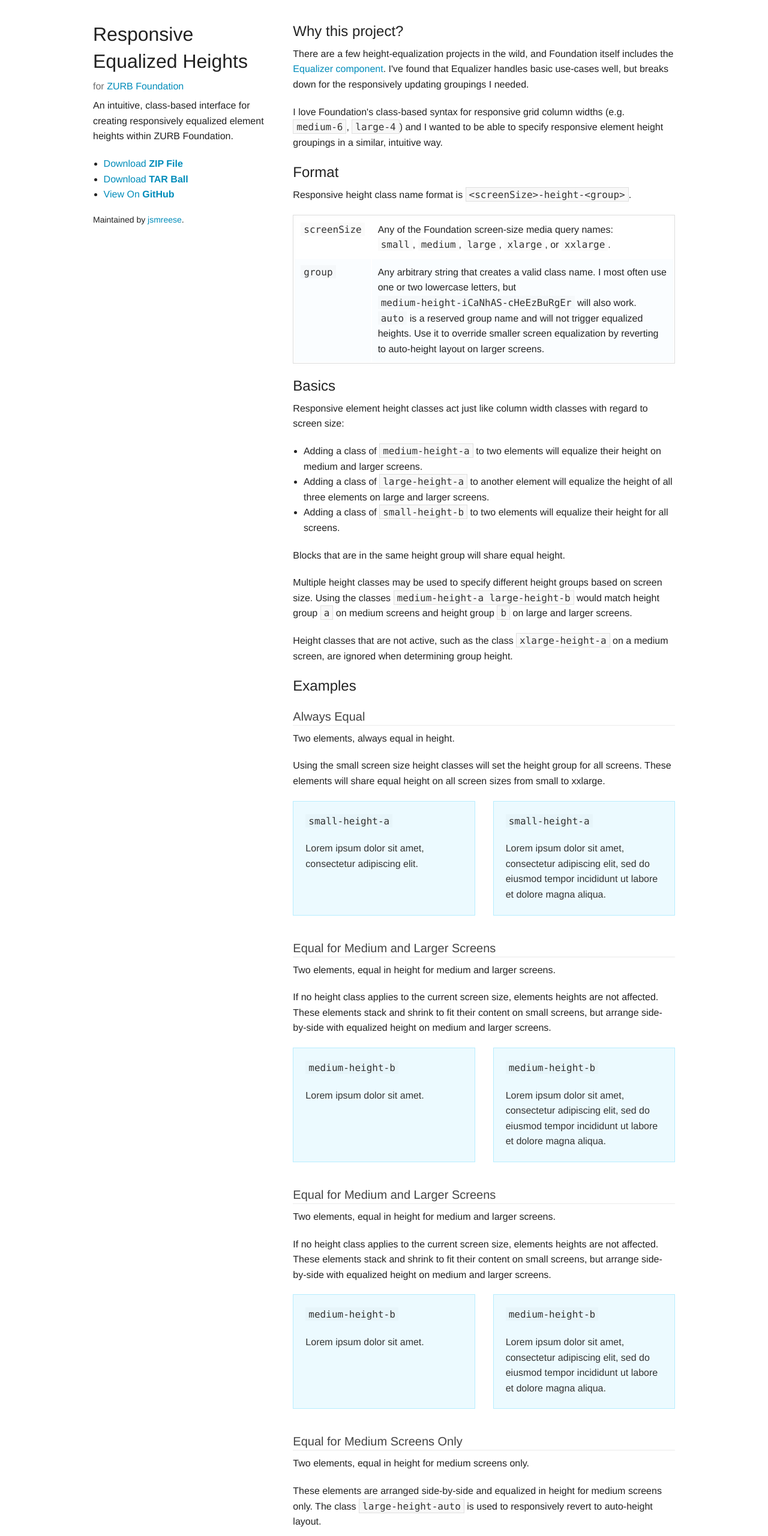
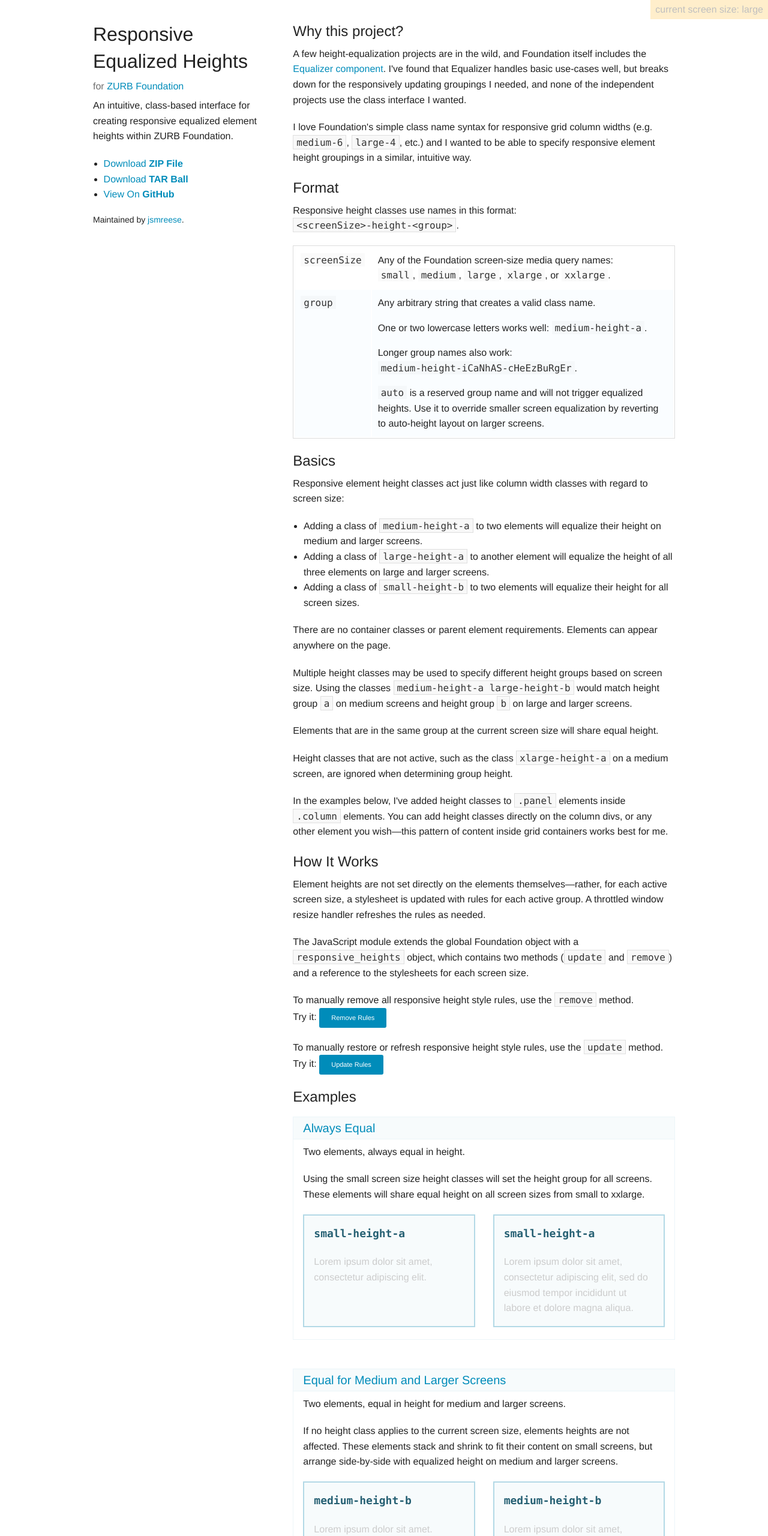
Before and after one commit to jsmreese/responsive-equalized-heights, a plain HTML site: page index.html in a window 1280 px wide. Shown: the top 2560 px of the page at 60% size. Drawn offline with Linux system fonts and the light colour scheme.

Commit message:
Update examples, styling.

```diff
--- a/index.html
+++ b/index.html
@@ -9,24 +9,45 @@
 		<style>
 			h1 { font-size: 2em; }
 			h2 { font-size: 1.5em; }
-			h3 { font-size: 1.25em; border-bottom: 2px solid #f4f4f4; color: #444; margin-top: 1em; }
+			h3 { font-size: 1.25em; border-bottom: 1px solid #ECF5F9; color: #008CBA; margin-top: 0; padding: 0.2em 0.8em; background: #F7FBFC; }
+			.example { margin: 1em 0; border: 1px solid #ECF5F9; }
+			.example + .example { margin-top: 3em; }
+			.example-content { padding: 0 1em; }
 			body { padding-top: 2em; }
-			aside { font-size: 0.875rem; line-height: 1.35; }
+			aside { font-size: 0.875rem; line-height: 1.35; margin-bottom: 2em; }
 			table p { margin: 0; }
+			table p + p { margin-top: 1em; }
 			table tr:nth-of-type(even) { background: #FAFDFF; }
 			table tbody tr td { vertical-align: top; }
-			table code, .panel code { border: 0; background-color: rgba(0, 0, 0, 0.02); }
+			table code { border: 0; background-color: rgba(0, 0, 0, 0.02); }
+			.panel code { background-color: transparent; border: 0; padding: 0; font-weight: bold; font-size: 1.125em; color: #266073; }
+			.panel { background: #F7FBFC; border: 2px solid #B3D9E6; padding: 1em; }
+			.lorem { color: #ccc !important; }
+			p button { margin-bottom: 0; }
+
+			#screen_size_message {
+				position: fixed;
+				top: 0;
+				right: 0;
+				padding: 0.25em 0.5em;
+				opacity: 0.25;
+				background: #FB3;
+				color: #000;
+				z-index: 10;
+			}
 		</style>
 
 		<script src="js/vendor/modernizr.js"></script>
 	</head>
 	<body>
 
+		<div id="screen_size_message"></div>
+
 		<div class="row">
 			<div class="column medium-4">
 				<h1>Responsive Equalized Heights</h1>
 				<p class="subheader"><nobr>for <a href="http://foundation.zurb.com/">ZURB Foundation</a></nobr></p>
-				<p>An intuitive, class-based interface for creating responsively equalized element heights within ZURB Foundation.</p>
+				<p>An intuitive, class-based interface for creating responsive equalized element heights within ZURB Foundation.</p>
 
 				<ul>
 				  <li><a href="https://github.com/jsmreese/responsive-equalized-heights/zipball/master">Download <strong>ZIP File</strong></a></li>
@@ -39,14 +60,15 @@
 
 			<div class="column medium-8">
 				<h2>Why this project?</h2>
-				<p>There are a few height-equalization projects in the wild, and Foundation itself includes the <a href="http://foundation.zurb.com/docs/components/equalizer.html">Equalizer component</a>. I've found that Equalizer handles basic use-cases well, but breaks down for the responsively updating groupings I needed.</p>
-				<p>I love Foundation's class-based syntax for responsive grid column widths (e.g. <code><nobr>medium-6</nobr></code>, <code><nobr>large-4</nobr></code>) and I wanted to be able to specify responsive element height groupings in a similar, intuitive way.</p>
+				<p>A few height-equalization projects are in the wild, and Foundation itself includes the <a href="http://foundation.zurb.com/docs/components/equalizer.html">Equalizer component</a>. I've found that Equalizer handles basic use-cases well, but breaks down for the responsively updating groupings I needed, and none of the independent projects use the class interface I wanted.</p>
+				<p>I love Foundation's simple class name syntax for responsive grid column widths (e.g. <code><nobr>medium-6</nobr></code>, <code><nobr>large-4</nobr></code>, etc.) and I wanted to be able to specify responsive element height groupings in a similar, intuitive way.</p>
 
 				<h2>Format</h2>
-				<p>Responsive height class name format is <code><nobr>&lt;screenSize&gt;-height-&lt;group&gt;</nobr></code>.</p>
+				<p>Responsive height classes use names in this format: <code><nobr>&lt;screenSize&gt;-height-&lt;group&gt;</nobr></code>.</p>
 				<table><tbody>
 					<tr><td><p><code>screenSize</code></p></td><td><p>Any of the Foundation screen-size media query names:<br><code>small</code>, <code>medium</code>, <code>large</code>, <code>xlarge</code>, or <code>xxlarge</code>.</p></td></tr>
-					<tr><td><p><code>group</code></p></td><td><p>Any arbitrary string that creates a valid class name. I most often use one or two lowercase letters, but <code><nobr>medium-height-iCaNhAS-cHeEzBuRgEr</nobr></code> will also work.</p>
+					<tr><td><p><code>group</code></p></td><td><p>Any arbitrary string that creates a valid class name.</p>
+					<p>One or two lowercase letters works well: <code><nobr>medium-height-a</nobr></code>.</p><p>Longer group names also work: <code><nobr>medium-height-iCaNhAS-cHeEzBuRgEr</nobr></code>.</p>
 					<p><code>auto</code> is a reserved group name and will not trigger equalized heights. Use it to override smaller screen equalization by reverting to auto-height layout on larger screens.</td></tr>
 				</tbody></table>
 
@@ -55,168 +77,183 @@
 				<ul>
 					<li>Adding a class of <code><nobr>medium-height-a</nobr></code> to two elements will equalize their height on medium and larger screens.</li>
 					<li>Adding a class of <code><nobr>large-height-a</nobr></code> to another element will equalize the height of all three elements on large and larger screens.</li>
-					<li>Adding a class of <code><nobr>small-height-b</nobr></code> to two elements will equalize their height for all screens.</li>
+					<li>Adding a class of <code><nobr>small-height-b</nobr></code> to two elements will equalize their height for all screen sizes.</li>
 				</ul>
-				<p>Blocks that are in the same height group will share equal height.</p>
+				<p>There are no container classes or parent element requirements. Elements can appear anywhere on the page.</p>
 				<p>Multiple height classes may be used to specify different height groups based on screen size. Using the classes <code><nobr>medium-height-a</nobr> <nobr>large-height-b</nobr></code> would match height group <code>a</code> on medium screens and height group <code>b</code> on large and larger screens.</p>
+				<p>Elements that are in the same group at the current screen size will share equal height.</p>
 				<p>Height classes that are not active, such as the class <code><nobr>xlarge-height-a</nobr></code> on a medium screen, are ignored when determining group height.</p>
+				<p>In the examples below, I've added height classes to <code>.panel</code> elements inside <code>.column</code> elements. You can add height classes directly on the column divs, or any other element you wish&mdash;this pattern of content inside grid containers works best for me.</p>
+
+				<h2>How It Works</h2>
+				<p>Element heights are not set directly on the elements themselves&mdash;rather, for each active screen size, a stylesheet is updated with rules for each active group. A throttled window resize handler refreshes the rules as needed.</p>
+				<p>The JavaScript module extends the global Foundation object with a <code>responsive_heights</code> object, which contains two methods (<code>update</code> and <code>remove</code>) and a reference to the stylesheets for each screen size.</p>
+				<p>To manually remove all responsive height style rules, use the <code>remove</code> method.<br><nobr>Try it: <button value="remove" class="tiny radius" title="Remove all responsive height styles from this page">Remove Rules</button></nobr></p>
+				<p>To manually restore or refresh responsive height style rules, use the <code>update</code> method.<br><nobr>Try it: <button value="update" class="tiny radius" title="Update responsive height styles on this page">Update Rules</button></nobr></p>
+
 
 				<h2>Examples</h2>
 
+				<div class="example">
 					<h3>Always Equal</h3>
+					<div class="example-content">
 						<p>Two elements, always equal in height.</p>
 						<p>Using the small screen size height classes will set the height group for all screens. These elements will share equal height on all screen sizes from small to xxlarge.</p>
 						<div class="row">
 							<div class="column small-6">
-						<div class="callout panel small-height-a">
+								<div class="panel small-height-a">
 									<p><code><nobr>small-height-a</nobr></code></p>
-							<p>Lorem ipsum dolor sit amet, consectetur adipiscing elit.</p>
+									<p class="lorem">Lorem ipsum dolor sit amet, consectetur adipiscing elit.</p>
 								</div>
 							</div>
 							<div class="column small-6">
-						<div class="callout panel small-height-a">
+								<div class="panel small-height-a">
 									<p><code><nobr>small-height-a</nobr></code></p>
-							<p>Lorem ipsum dolor sit amet, consectetur adipiscing elit, sed do eiusmod tempor incididunt ut labore et dolore magna aliqua.</p>
+									<p class="lorem">Lorem ipsum dolor sit amet, consectetur adipiscing elit, sed do eiusmod tempor incididunt ut labore et dolore magna aliqua.</p>
+								</div>
+							</div>
 						</div>
 					</div>
 				</div>
 
+				<div class="example">
 					<h3>Equal for Medium and Larger Screens</h3>
+					<div class="example-content">
 						<p>Two elements, equal in height for medium and larger screens.</p>
 						<p>If no height class applies to the current screen size, elements heights are not affected. These elements stack and shrink to fit their content on small screens, but arrange side-by-side with equalized height on medium and larger screens.</p>
 						<div class="row">
 							<div class="column medium-6">
-						<div class="callout panel medium-height-b">
+								<div class="panel medium-height-b">
 									<p><code><nobr>medium-height-b</nobr></code></p>
-							<p>Lorem ipsum dolor sit amet.</p>
+									<p class="lorem">Lorem ipsum dolor sit amet.</p>
 								</div>
 							</div>
 							<div class="column medium-6">
-						<div class="callout panel medium-height-b">
+								<div class="panel medium-height-b">
 									<p><code><nobr>medium-height-b</nobr></code></p>
-							<p>Lorem ipsum dolor sit amet, consectetur adipiscing elit, sed do eiusmod tempor incididunt ut labore et dolore magna aliqua.</p>
+									<p class="lorem">Lorem ipsum dolor sit amet, consectetur adipiscing elit, sed do eiusmod tempor incididunt ut labore et dolore magna aliqua.</p>
+								</div>
+							</div>
 						</div>
 					</div>
 				</div>
 
-				<h3>Equal for Medium and Larger Screens</h3>
-				<p>Two elements, equal in height for medium and larger screens.</p>
-				<p>If no height class applies to the current screen size, elements heights are not affected. These elements stack and shrink to fit their content on small screens, but arrange side-by-side with equalized height on medium and larger screens.</p>
-				<div class="row">
-					<div class="column medium-6">
-						<div class="callout panel medium-height-b">
-							<p><code><nobr>medium-height-b</nobr></code></p>
-							<p>Lorem ipsum dolor sit amet.</p>
-						</div>
-					</div>
-					<div class="column medium-6">
-						<div class="callout panel medium-height-b">
-							<p><code><nobr>medium-height-b</nobr></code></p>
-							<p>Lorem ipsum dolor sit amet, consectetur adipiscing elit, sed do eiusmod tempor incididunt ut labore et dolore magna aliqua.</p>
-						</div>
-					</div>
-				</div>
-
+				<div class="example">
 					<h3>Equal for Medium Screens Only</h3>
+					<div class="example-content">
 						<p>Two elements, equal in height for medium screens only.</p>
 						<p>These elements are arranged side-by-side and equalized in height for medium screens only. The class <code><nobr>large-height-auto</nobr></code> is used to responsively revert to auto-height layout.</p>
 						<p><code>auto</code> is a reserved group name for all screen sizes and uses the format <code><nobr>&lt;screenSize&gt;-height-auto</nobr></code>.</p>
 						<div class="row">
 							<div class="column medium-6 large-12">
-						<div class="callout panel medium-height-c large-height-auto">
+								<div class="panel medium-height-c large-height-auto">
 									<p><code><nobr>medium-height-c</nobr> <nobr>large-height-auto</nobr></code></p>
-							<p>Lorem ipsum dolor sit amet.</p>
+									<p class="lorem">Lorem ipsum dolor sit amet.</p>
 								</div>
 							</div>
 							<div class="column medium-6 large-12">
-						<div class="callout panel medium-height-c large-height-auto">
+								<div class="panel medium-height-c large-height-auto">
 									<p><code><nobr>medium-height-c</nobr> <nobr>large-height-auto</nobr></code></p>
-							<p>Lorem ipsum dolor sit amet, consectetur adipiscing elit, sed do eiusmod tempor incididunt ut labore et dolore magna aliqua. Ut enim ad minim veniam, quis nostrud exercitation ullamco laboris nisi ut.</p>
+									<p class="lorem">Lorem ipsum dolor sit amet, consectetur adipiscing elit, sed do eiusmod tempor incididunt ut labore et dolore magna aliqua. Ut enim ad minim veniam, quis nostrud exercitation ullamco laboris nisi ut.</p>
+								</div>
+							</div>
 						</div>
 					</div>
 				</div>
 
+				<div class="example">
 					<h3>Responsive Group of Three</h3>
+					<div class="example-content">
 						<p>Three elements, two are always equal. On large and larger screens, all three are equal.</p>
 						<p>To facilitate more complex responsive layouts where elements are stacked sometimes and side-by-side at other times, height groups can be configured based on screen size.</p>
 						<p>The class <code><nobr>large-height-d</nobr></code> is ignored on small and medium screens, but is active on large, xlarge, and xxlarge screens.</p>
 						<div class="row">
 							<div class="column small-6 large-4">
-						<div class="callout panel small-height-d">
+								<div class="panel small-height-d">
 									<p><code><nobr>small-height-d</nobr></code></p>
-							<p>Lorem ipsum dolor sit amet.</p>
+									<p class="lorem">Lorem ipsum dolor sit amet.</p>
 								</div>
 							</div>
 							<div class="column small-6 large-4">
-						<div class="callout panel small-height-d">
+								<div class="panel small-height-d">
 									<p><code><nobr>small-height-d</nobr></code></p>
-							<p>Lorem ipsum dolor sit amet, consectetur adipiscing elit, sed do eiusmod tempor incididunt ut labore et dolore magna aliqua. Ut enim ad minim veniam, quis nostrud exercitation ullamco laboris nisi ut.</p>
+									<p class="lorem">Lorem ipsum dolor sit amet, consectetur adipiscing elit, sed do eiusmod tempor incididunt ut labore et dolore magna aliqua. Ut enim ad minim veniam, quis nostrud exercitation ullamco laboris nisi ut.</p>
 								</div>
 							</div>
 							<div class="column large-4">
-						<div class="callout panel large-height-d">
+								<div class="panel large-height-d">
 									<p><code><nobr>large-height-d</nobr></code></p>
-							<p>Lorem ipsum dolor.</p>
+									<p class="lorem">Lorem ipsum dolor.</p>
+								</div>
+							</div>
 						</div>
 					</div>
 				</div>
 
+				<div class="example">
 					<h3>Responsive Group of Six</h3>
+					<div class="example-content">
 						<p>Six elements arranged in responsive columns. Height groups are set to responsively match horizontally arranged elements.</p>
 						<p>Complex equalized layouts can be created. These six elements rearrange themselves for a different configuration at small, medium, and large screen sizes.</p>
 						<div class="row">
 							<div class="column medium-6 large-4">
-						<div class="callout panel medium-height-e large-height-g">
+								<div class="panel medium-height-e large-height-g">
 									<p><code><nobr>medium-height-e</nobr> <nobr>large-height-g</nobr></code></p>
-							<p>Lorem ipsum dolor sit amet.</p>
+									<p class="lorem">Lorem ipsum dolor sit amet.</p>
 								</div>
 							</div>
 							<div class="column medium-6 large-4">
-						<div class="callout panel medium-height-e large-height-g">
+								<div class="panel medium-height-e large-height-g">
 									<p><code><nobr>medium-height-e</nobr> <nobr>large-height-g</nobr></code></p>
-							<p>Lorem ipsum dolor sit amet, consectetur adipiscing elit.</p>
+									<p class="lorem">Lorem ipsum dolor sit amet, consectetur adipiscing elit.</p>
 								</div>
 							</div>
 							<div class="column medium-4">
-						<div class="callout panel medium-height-f large-height-g">
+								<div class="panel medium-height-f large-height-g">
 									<p><code><nobr>medium-height-f</nobr> <nobr>large-height-g</nobr></code></p>
-							<p>Lorem ipsum dolor sit amet, consectetur adipiscing elit, sed do eiusmod tempor incididunt ut labore et dolore magna aliqua.</p>
+									<p class="lorem">Lorem ipsum dolor sit amet, consectetur adipiscing elit, sed do eiusmod tempor incididunt ut labore et dolore magna aliqua.</p>
 								</div>
 							</div>
 							<div class="column medium-4">
-						<div class="callout panel medium-height-f large-height-h">
+								<div class="panel medium-height-f large-height-h">
 									<p><code><nobr>medium-height-f</nobr> <nobr>large-height-h</nobr></code></p>
-							<p>Lorem ipsum dolor sit amet, consectetur adipiscing elit.</p>
+									<p class="lorem">Lorem ipsum dolor sit amet, consectetur adipiscing elit.</p>
 								</div>
 							</div>
 							<div class="column medium-4">
-						<div class="callout panel medium-height-f large-height-h">
+								<div class="panel medium-height-f large-height-h">
 									<p><code><nobr>medium-height-f</nobr> <nobr>large-height-h</nobr></code></p>
-							<p>Lorem ipsum dolor sit amet, consectetur adipiscing elit, sed do eiusmod tempor incididunt ut labore et dolore magna aliqua. Ut enim ad minim veniam, quis nostrud exercitation ullamco laboris nisi ut.</p>
+									<p class="lorem">Lorem ipsum dolor sit amet, consectetur adipiscing elit, sed do eiusmod tempor incididunt ut labore et dolore magna aliqua. Ut enim ad minim veniam, quis nostrud exercitation ullamco laboris nisi ut.</p>
 								</div>
 							</div>
 							<div class="column large-4">
-						<div class="callout panel large-height-h">
+								<div class="panel large-height-h">
 									<p><code><nobr>large-height-h</nobr></code></p>
-							<p>Lorem ipsum dolor.</p>
+									<p class="lorem">Lorem ipsum dolor.</p>
+								</div>
+							</div>
 						</div>
 					</div>
 				</div>
 
+				<div class="example">
 					<h3>Arbitrary Group Names</h3>
+					<div class="example-content">
 						<p>Group names can be any string that creates a valid class name.</p>
 						<p>Remember that <code>auto</code> is a reserved group name.</p>
 						<div class="row">
 							<div class="column medium-6">
-						<div class="callout panel medium-height-iCaNhAS-cHeEzBuRgEr">
+								<div class="panel medium-height-iCaNhAS-cHeEzBuRgEr">
 									<p><code><nobr>medium-height-iCaNhAS-cHeEzBuRgEr</nobr></code></p>
-							<p>Lorem ipsum dolor sit amet, consectetur adipiscing elit.</p>
+									<p class="lorem">Lorem ipsum dolor sit amet, consectetur adipiscing elit.</p>
 								</div>
 							</div>
 							<div class="column medium-6">
-						<div class="callout panel medium-height-iCaNhAS-cHeEzBuRgEr">
+								<div class="panel medium-height-iCaNhAS-cHeEzBuRgEr">
 									<p><code><nobr>medium-height-iCaNhAS-cHeEzBuRgEr</nobr></code></p>
-							<p>Lorem ipsum dolor sit amet, consectetur adipiscing elit, sed do eiusmod tempor incididunt ut labore et dolore magna aliqua.</p>
+									<p class="lorem">Lorem ipsum dolor sit amet, consectetur adipiscing elit, sed do eiusmod tempor incididunt ut labore et dolore magna aliqua.</p>
+								</div>
+							</div>
 						</div>
 					</div>
 				</div>
@@ -227,7 +264,82 @@
 		<script src="js/foundation.min.js"></script>
 		<script src="js/responsive-equalized-heights.js"></script>
 		<script>
+			(function (window, undefined) {
+				var sizes, F, $, $message;
+
+				// each
+				function each(array, callback) {
+					var index, max;
+
+					index = 0;
+					max = array.length;
+
+					if (!array || !max) { return; }
+
+					while (index < max) {
+						if (callback(array[index], index) === false) { return; }
+						index += 1;
+					}
+				}
+
+				// map
+				function map(array, callback) {
+					var index = 0,
+						max = array.length,
+						ret = [];
+
+					if (!array || !max) { return ret; }
+
+					while (index < max) {
+						ret[index] = callback(array[index], index);
+						index += 1;
+					}
+
+					return ret;
+				}
+
+				// compact
+				function compact(array) {
+					var ret = [];
+
+					each(array, function (item) {
+						if (item) { ret.push(item); }
+					});
+
+					return ret;
+				}
+
+				function updateScreenSizeMessage() {
+					var activeSizes, currentSize;
+
+					activeSizes = compact(map(sizes, function (size) {
+						if (matchMedia(F.media_queries[size]).matches) {
+							return size;
+						}
+					}));
+
+					currentSize = activeSizes[activeSizes.length - 1];
+
+					$message.text("current screen size: " + currentSize);
+				}
+
+				F = window.Foundation;
+				$ = window.jQuery;
+
+				$message = $("#screen_size_message");
+
+				sizes = "small medium large xlarge xxlarge".split(" ");
+
 				$(document).foundation();
+
+				$(window).on("resize", F.utils.throttle(updateScreenSizeMessage, 250));
+
+				$("button").on("click", function () {
+					F.responsive_heights[this.value]();
+				});
+
+				updateScreenSizeMessage();
+			})(this);
 		</script>
 	</body>
 </html>
```
Lines whose indentation alone changed are shown as unchanged.
